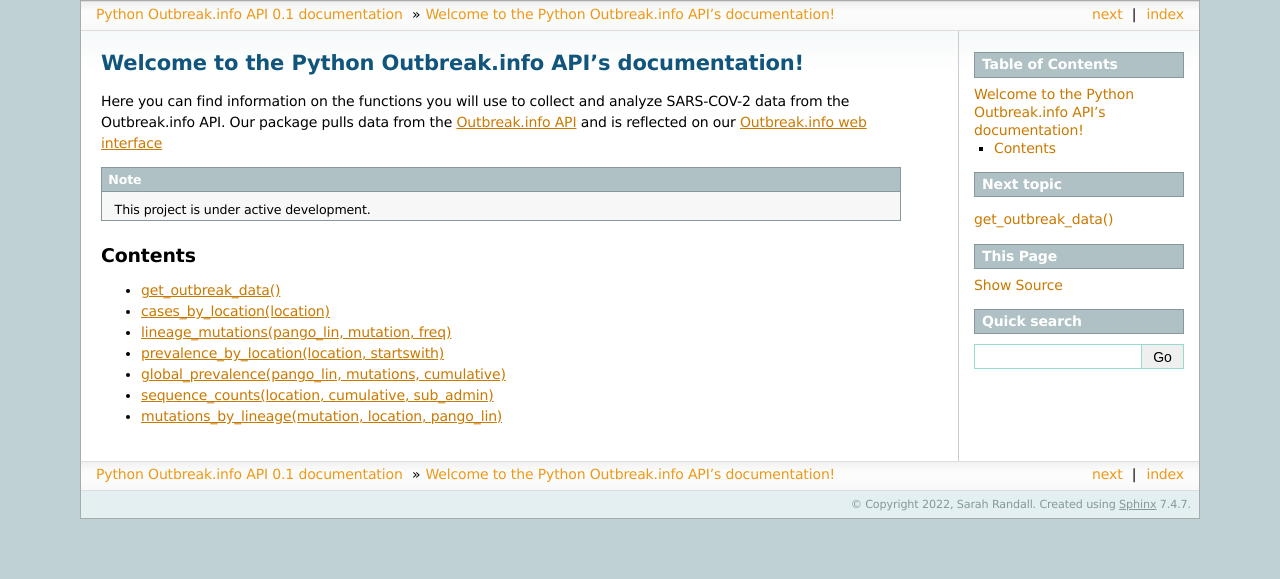
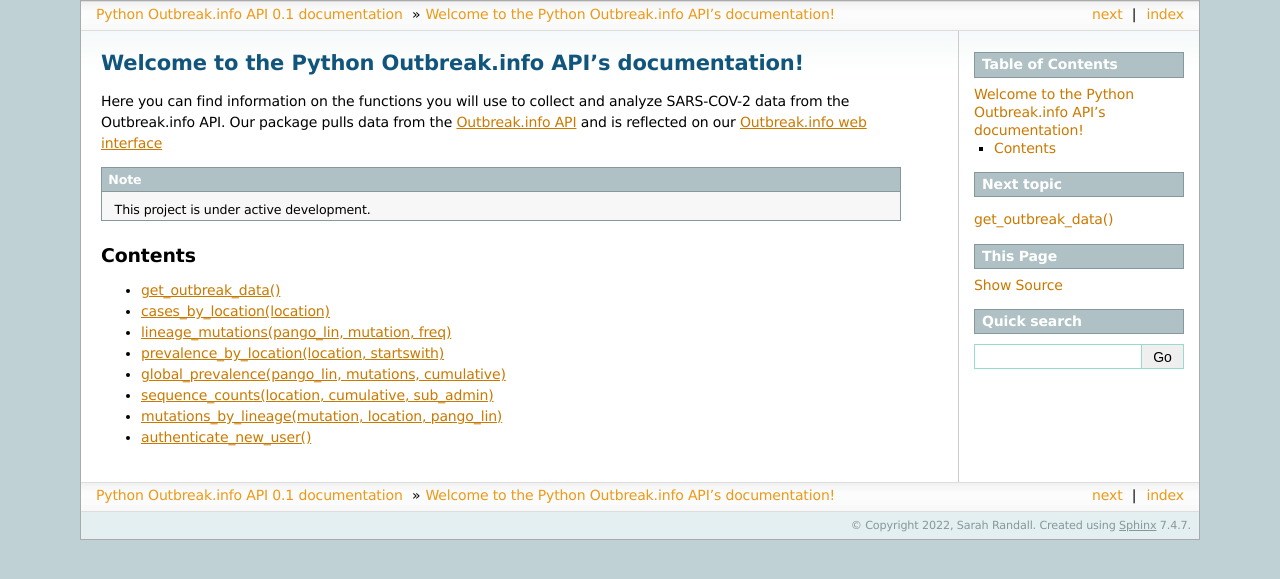
Before and after one commit to srandall02/PyDocs, a Sphinx documentation site: the page built from docs/source/index.rst, in a window 1280 px wide. Shown: the top 579 px of the page. Built offline with Sphinx 7.4.7, drawn with Linux system fonts in a browser that asks for light colours.

Commit message:
adding documentation for auth setup

```diff
--- /dev/null
+++ b/docs/source/auth_setup.rst
@@ -0,0 +1,4 @@
+authenticate_new_user()
+----------------------------------------------------
+
+.. autofunction:: authenticate_user.authenticate_new_user
--- a/docs/source/index.rst
+++ b/docs/source/index.rst
@@ -29,3 +29,4 @@ Contents
    Global_Prev
    Seq_counts
    Mut_By_Lin
+   auth_setup
```
